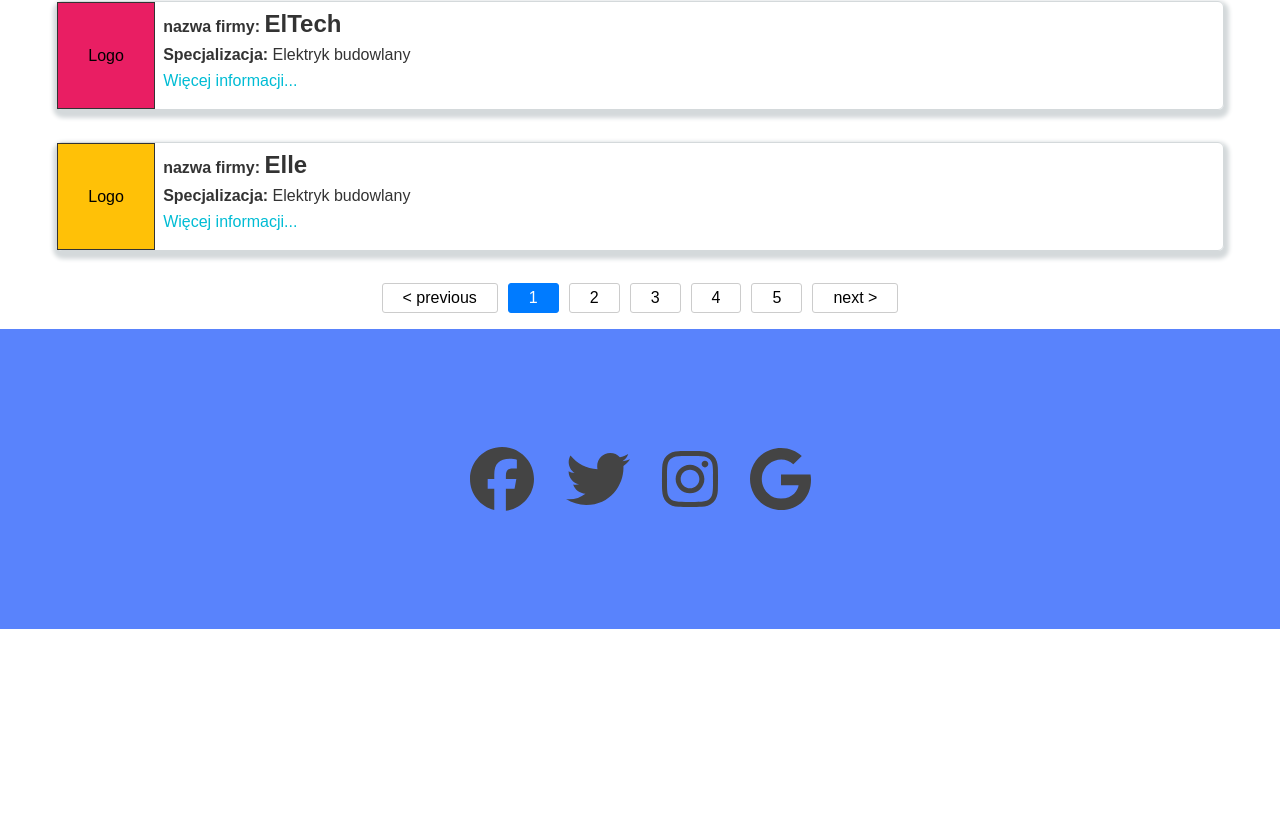
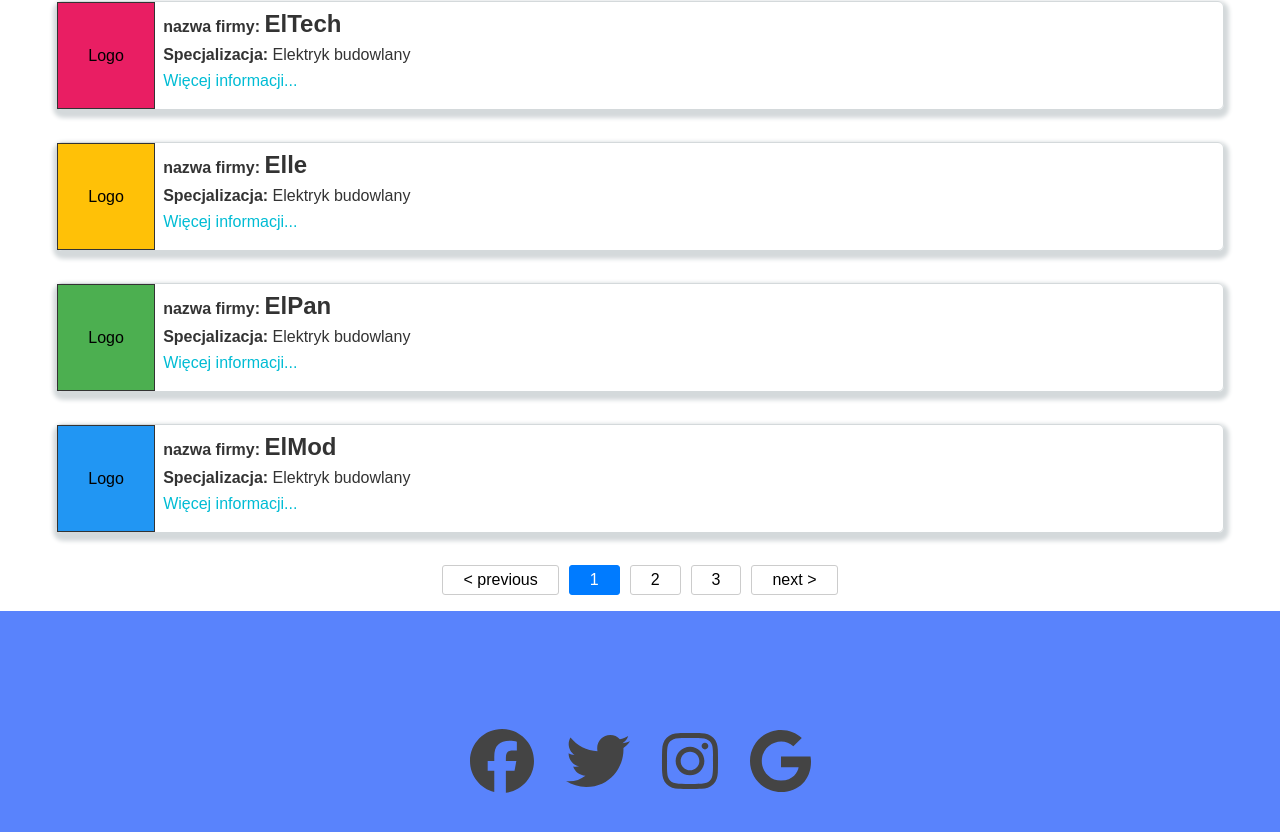
Before and after one commit to RobertTwardowski/Podwykonawca, a React (Create React App) app: page / in a window 1280 px wide. Shown: the part 638-1470 px from the top of the page. Before the commit the page ends 1267 px from the top, so only its background shows below. Built offline with nearby package versions, Linux system fonts and the light colour scheme.

Commit message:
pagination

```diff
--- a/src/App.js
+++ b/src/App.js
@@ -31,7 +31,7 @@ function App () {
         }}
       >
         <SearchForm />
-        <Companies itemsPerPage={3}/>
+        <Companies itemsPerPage={5}/>
       </MyContext.Provider>
       <Footer />
     </>
--- a/src/components/atom/ButtonSearch.js
+++ b/src/components/atom/ButtonSearch.js
@@ -1,7 +1,9 @@
 import React from 'react'
 import { Button } from './ButtonSearch.styles'
 
+
 const ButtonSearch = ({ onClick }) => {
+
 
   const handelClickSearch = () => {
     onClick(true)
--- a/src/components/molecules/Company/CompanyList.js
+++ b/src/components/molecules/Company/CompanyList.js
@@ -1,17 +1,25 @@
-import React,{useState,useContext} from "react"
+import React, { useState, useContext } from 'react'
 import { Button } from '../../atom/ButtonMoreInfo.styles'
-import { SectionFirst,SectionSecond,StyledReactPaginate,SectionStyles  } from "./CompanyListy.styles"
+import {
+  SectionFirst,
+  SectionSecond,
+  StyledReactPaginate,
+  SectionStyles
+} from './CompanyListy.styles'
 import CompanyDetails from './CompanyDetails'
 import { MyContext } from '../../../App'
 
-
-
-export const CompanyList = ({currentItems,handlePageClick,professionChosen,handlePageClickProfession,pageCount}) => {
-
+export const CompanyList = ({
+  currentItems,
+  handlePageClick,
+  professionChosen,
+  handlePageClickProfession,
+  pageCount
+}) => {
   const [selectedCompany, setSelectedCompany] = useState(null)
   const { search } = useContext(MyContext)
   const { city } = useContext(MyContext)
-    const { profession} = useContext(MyContext)
+  const { profession } = useContext(MyContext)
 
 
   const handleMoreInfoClick = data => {
@@ -19,9 +27,11 @@ export const CompanyList = ({currentItems,handlePageClick,professionChosen,handl
   }
 
 
-    if (!search)
-      {return <> {currentItems && currentItems.map(data => (
-
+  if (!search) {
+    return (
+      <>
+        {currentItems &&
+          currentItems.map(data => (
             <SectionStyles key={data.id}>
               <SectionFirst style={{ backgroundColor: data.logo }}>
                 Logo
@@ -48,15 +58,16 @@ export const CompanyList = ({currentItems,handlePageClick,professionChosen,handl
             </SectionStyles>
           ))}
         <StyledReactPaginate
-  breakLabel="..."
-  nextLabel="next >"
+          breakLabel='...'
+          nextLabel='next >'
           onPageChange={handlePageClick}
           pageRangeDisplayed={5}
           pageCount={pageCount}
-  previousLabel="< previous"
+          previousLabel='< previous'
           renderOnZeroPageCount={null}
         />
       </>
+    )
   }
   if (search) {
     if (professionChosen.length === 0) {
@@ -67,7 +78,10 @@ export const CompanyList = ({currentItems,handlePageClick,professionChosen,handl
       )
     }
     if (profession && city) {
-        return <>{currentItems && currentItems.map(data => (
+      return (
+        <>
+          {currentItems &&
+            currentItems.map(data => (
               <SectionStyles key={data.id}>
                 <SectionFirst style={{ backgroundColor: data.logo }}>
                   Logo
@@ -94,14 +108,18 @@ export const CompanyList = ({currentItems,handlePageClick,professionChosen,handl
               </SectionStyles>
             ))}
           <StyledReactPaginate
-        breakLabel="..."
-        nextLabel="next >"
+          key={city && profession}
+            breakLabel='...'
+            nextLabel='next >'
             onPageChange={handlePageClickProfession}
             pageRangeDisplayed={5}
             pageCount={pageCount}
-        previousLabel="< previous"
+            previousLabel='< previous'
             renderOnZeroPageCount={null}
-      /></>
+            forcePage={0}
+          />
+        </>
+      )
     }
   }
 }
--- a/src/components/organisms/Companies.js/Companies.js
+++ b/src/components/organisms/Companies.js/Companies.js
@@ -5,7 +5,7 @@ import { MyContext } from '../../../App'
 import { companyData } from '../../../Data/Data'
 
 const Companies = ({ itemsPerPage }) => {
-  const { search,setSearch } = useContext(MyContext)
+  const { search } = useContext(MyContext)
   const { city } = useContext(MyContext)
   const { profession } = useContext(MyContext)
   const companyDataArray = Object.values(companyData)
@@ -14,42 +14,36 @@ const Companies = ({ itemsPerPage }) => {
     data => data.professions === profession
   )
   const companyDataArrayProfession = Object.values(professionChosen)
-
   const [currentItems, setCurrentItems] = useState(null)
   const [pageCount, setPageCount] = useState(0)
-
   const [itemOffset, setItemOffset] = useState(0)
-
-
+  useEffect(() => {
+    setItemOffset(0);
+  }, [city, profession]);
 
   useEffect(() => {
 
     if (!search) {
-
-      const endOffset = itemOffset + itemsPerPage
-
-      setCurrentItems(companyDataArray.slice(itemOffset, endOffset))
-      setPageCount(Math.ceil(companyDataArray.length / itemsPerPage))
-
+      const endOffset = itemOffset + itemsPerPage;
+      setCurrentItems(companyDataArray.slice(itemOffset, endOffset));
+      setPageCount(Math.ceil(companyDataArray.length / itemsPerPage));
+    } else {
+      const endOffset = itemOffset + itemsPerPage;
+      setCurrentItems(companyDataArrayProfession.slice(itemOffset, endOffset));
+      setPageCount(Math.ceil(companyDataArrayProfession.length / itemsPerPage));
     }
-    if (search) {
-      const endOffset = itemOffset + itemsPerPage
-      setCurrentItems(companyDataArrayProfession.slice(itemOffset, endOffset))
-      setPageCount(Math.ceil(companyDataArrayProfession.length / itemsPerPage))
-
-    }
-  }, [itemOffset,itemsPerPage,search,city,profession])
-
-
+  }, [itemOffset, itemsPerPage, search, city, profession]);
 
   const handlePageClick = event => {
     const newOffset = (event.selected * itemsPerPage) % companyDataArray.length
     setItemOffset(newOffset)
   }
   const handlePageClickProfession = event => {
-    const newOffset = (event.selected * itemsPerPage) % companyDataArrayProfession.length
+    const newOffset =
+      (event.selected * itemsPerPage) % companyDataArrayProfession.length
     setItemOffset(newOffset)
   }
+
   return (
     <CompaniesStyles>
       <Wrapper>
```
Lines whose indentation alone changed are shown as unchanged.
